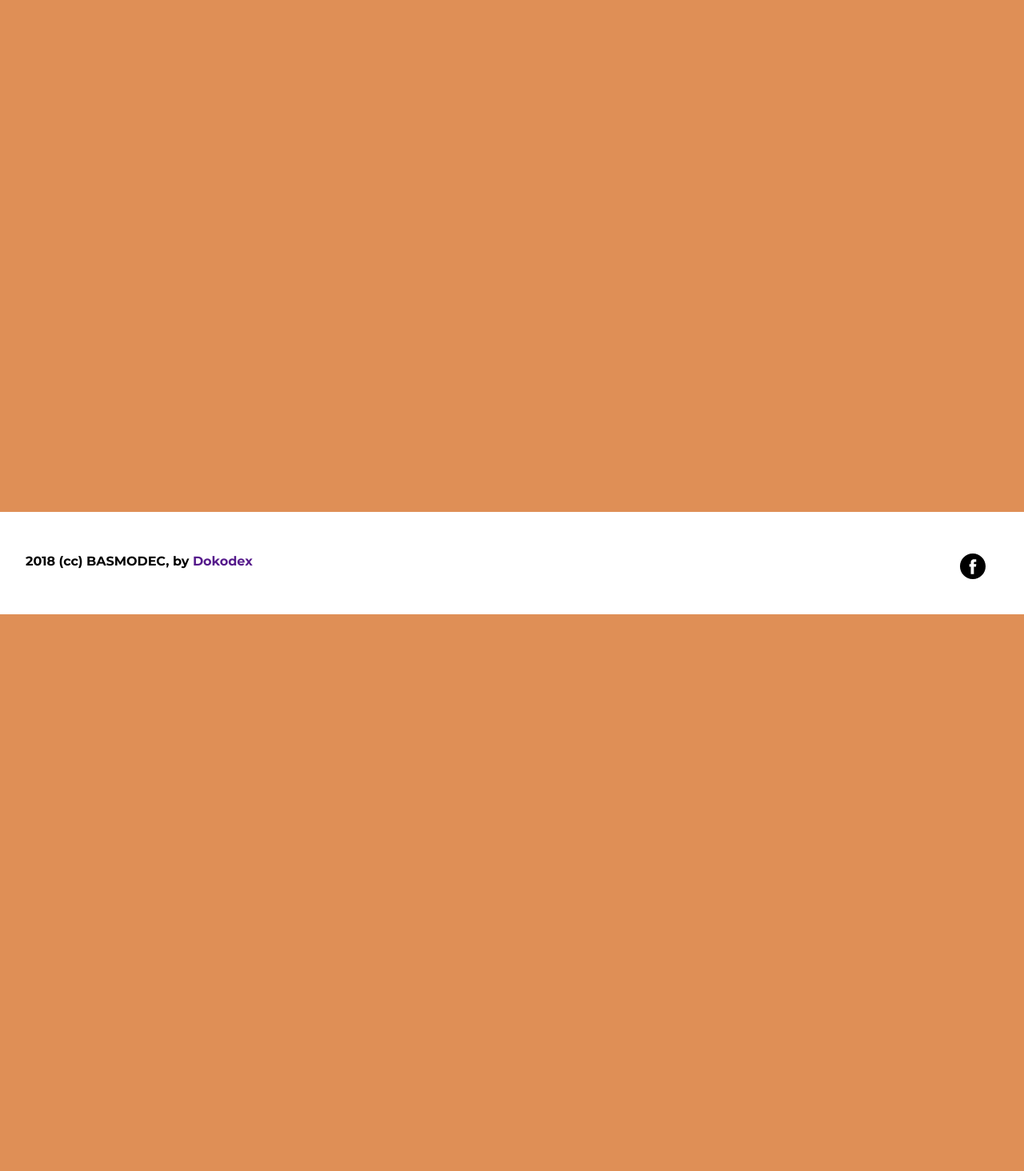
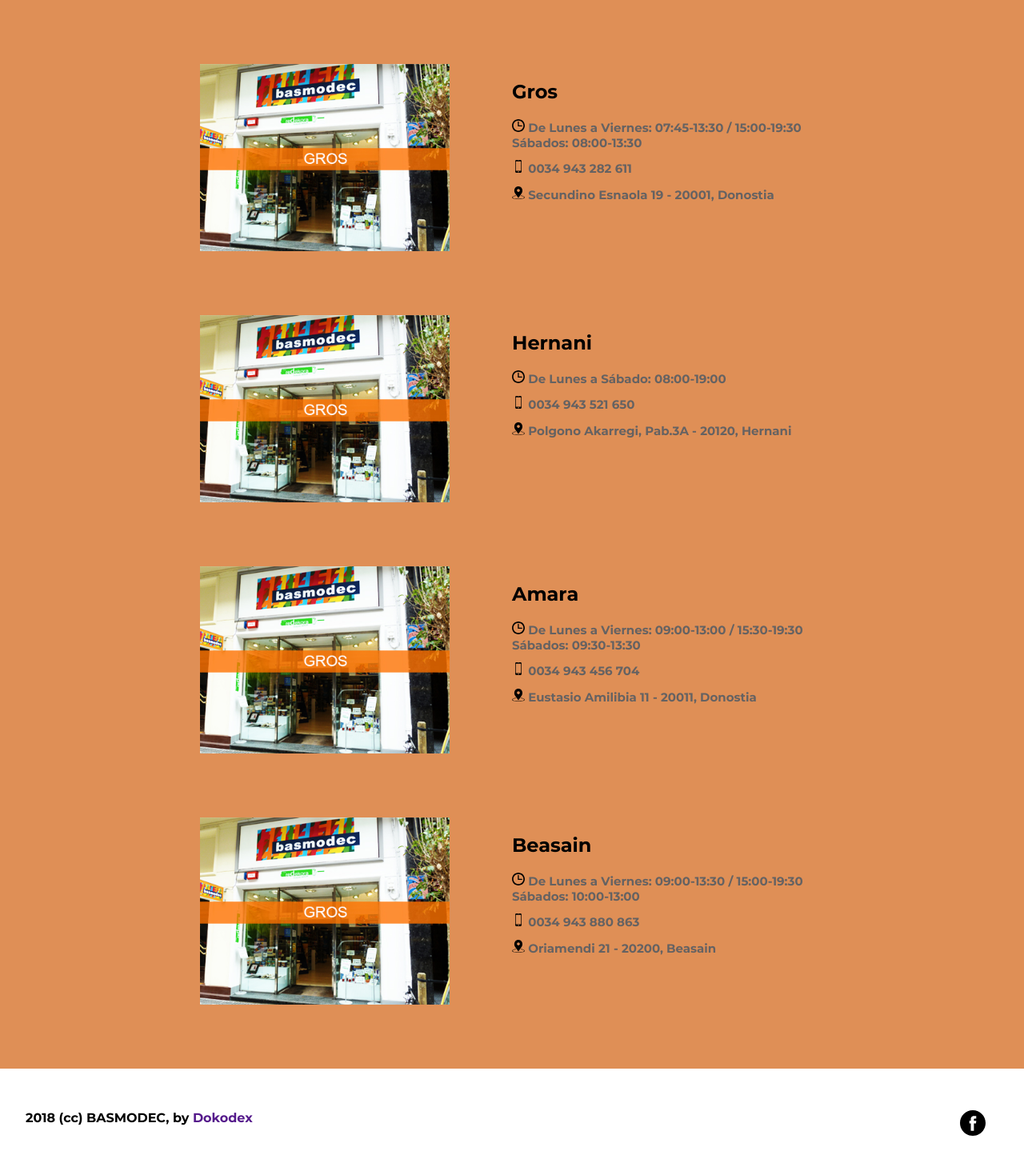
Before and after one commit to dokodex/basmodec2.0, a PHP site: page / in a window 1280 px wide. Shown: the part 112-1576 px from the top of the page at 80% size. Before the commit the page ends 880 px from the top, so only its background shows below. Run offline with PHP 8.4, Linux system fonts and the light colour scheme.

Commit message:
design/puntos-de-venta

```diff
--- /dev/null
+++ b/components/puntos-de-venta.php
@@ -0,0 +1,76 @@
+<section class="section puntos-de-venta">
+  <div class="puntos-de-venta__box">
+    <div class="puntos-de-venta__grid">
+      <div class="puntos-de-venta__location">
+        <img class="puntos-de-venta__img" src="img/puntos-de-venta/gros.jpg">
+        <div class="puntos-de-venta__maps">
+          <a class="puntos-de-venta__mapsbig__link" href="" target="_blank">
+            <?php require('imports/svg/location.svg'); ?>
+          </a>
+        </div>
+      </div>
+      <div class="puntos-de-venta__info">
+        <h1>Gros</h1>
+        <h2><?php require('imports/svg/clock.svg'); ?>De Lunes a Viernes: 07:45-13:30 / 15:00-19:30 <br> Sábados: 08:00-13:30 </h2>
+        <h2><?php require('imports/svg/phone.svg'); ?> 0034 943 282 611 </h2>
+        <h2><a class="puntos-de-venta__mapssmall__link" href="" target="_blank"><?php require('imports/svg/location.svg'); ?>Secundino Esnaola 19 - 20001, Donostia</a></h2>
+      </div>
+    </div>
+  </div>
+  <div class="puntos-de-venta__box">
+    <div class="puntos-de-venta__grid">
+      <div class="puntos-de-venta__location">
+        <img class="puntos-de-venta__img" src="img/puntos-de-venta/gros.jpg">
+        <div class="puntos-de-venta__maps">
+          <a class="puntos-de-venta__mapsbig__link" href="" target="_blank">
+            <?php require('imports/svg/location.svg'); ?>
+          </a>
+        </div>
+      </div>
+      <div class="puntos-de-venta__info">
+        <h1>Hernani</h1>
+        <h2><?php require('imports/svg/clock.svg'); ?>De Lunes a Sábado: 08:00-19:00</h2>
+        <h2><?php require('imports/svg/phone.svg'); ?> 0034 943 521 650 </h2>
+        <h2><a class="puntos-de-venta__mapssmall__link" href="" target="_blank"><?php require('imports/svg/location.svg'); ?>Polgono Akarregi, Pab.3A - 20120, Hernani</a></h2>
+      </div>
+    </div>
+  </div>
+  <div class="puntos-de-venta__box">
+    <div class="puntos-de-venta__grid">
+      <div class="puntos-de-venta__location">
+        <img class="puntos-de-venta__img" src="img/puntos-de-venta/gros.jpg">
+        <div class="puntos-de-venta__maps">
+          <a class="puntos-de-venta__mapsbig__link" href="" target="_blank">
+            <?php require('imports/svg/location.svg'); ?>
+          </a>
+        </div>
+      </div>
+      <div class="puntos-de-venta__info">
+        <h1>Amara</h1>
+        <h2><?php require('imports/svg/clock.svg'); ?>De Lunes a Viernes: 09:00-13:00 / 15:30-19:30 <br>
+        Sábados: 09:30-13:30</h2>
+        <h2><?php require('imports/svg/phone.svg'); ?> 0034 943 456 704 </h2>
+        <h2><a class="puntos-de-venta__mapssmall__link" href="" target="_blank"><?php require('imports/svg/location.svg'); ?>Eustasio Amilibia 11 - 20011, Donostia</a></h2>
+      </div>
+    </div>
+  </div>
+  <div class="puntos-de-venta__box">
+    <div class="puntos-de-venta__grid">
+      <div class="puntos-de-venta__location">
+        <img class="puntos-de-venta__img" src="img/puntos-de-venta/gros.jpg">
+        <div class="puntos-de-venta__maps">
+          <a class="puntos-de-venta__mapsbig__link" href="" target="_blank">
+            <?php require('imports/svg/location.svg'); ?>
+          </a>
+        </div>
+      </div>
+      <div class="puntos-de-venta__info">
+        <h1>Beasain</h1>
+        <h2><?php require('imports/svg/clock.svg'); ?>De Lunes a Viernes: 09:00-13:30 / 15:00-19:30 <br>
+        Sábados: 10:00-13:00 </h2>
+        <h2><?php require('imports/svg/phone.svg'); ?> 0034 943 880 863 </h2>
+        <h2><a class="puntos-de-venta__mapssmall__link" href="" target="_blank"><?php require('imports/svg/location.svg'); ?></a>Oriamendi 21 - 20200, Beasain</h2>
+      </div>
+    </div>
+  </div>
+</section>
--- a/css/main.css
+++ b/css/main.css
@@ -154,6 +154,73 @@ body {
   .footer__rrss {
     flex: 0 1 20%; } }
 
-.example {
-  max-width: 1280px;
-  height: 80vh; }
+.puntos-de-venta {
+  display: flex;
+  flex-flow: row wrap;
+  justify-content: space-between;
+  margin: auto;
+  margin-bottom: 5rem;
+  max-width: 780px;
+  position: relative;
+  z-index: 5; }
+
+.puntos-de-venta__box {
+  flex: 0 1 100%;
+  padding: 5rem 0 0 0; }
+
+.puntos-de-venta__grid {
+  display: grid;
+  grid-template-rows: 50% 50%; }
+
+.puntos-de-venta__location {
+  position: relative; }
+
+.puntos-de-venta__img {
+  width: 100%; }
+
+.puntos-de-venta__maps {
+  background-color: rgba(215, 115, 44, 0.8);
+  display: none;
+  height: 100%;
+  position: absolute;
+  text-align: center;
+  top: 0;
+  transition: opacity .2s;
+  opacity: 0;
+  width: 80%; }
+
+.puntos-de-venta__maps:hover {
+  opacity: 1; }
+
+.puntos-de-venta__mapsbig__link {
+  height: 100%;
+  width: 100%; }
+
+.puntos-de-venta__mapsbig__link .icon {
+  height: 3rem;
+  fill: white;
+  transform: translate(0rem, 4.5rem); }
+
+.puntos-de-venta__info {
+  text-align: center; }
+
+.puntos-de-venta__info h2 {
+  color: #656262;
+  font-size: 15px; }
+
+.puntos-de-venta__mapssmall__link {
+  text-decoration: none;
+  color: #656262; }
+
+.puntos-de-venta__info .icon {
+  height: 1rem; }
+
+@media only screen and (min-width: 768px) {
+  .puntos-de-venta__grid {
+    grid-template-columns: 50% 50%; }
+  .puntos-de-venta__img {
+    width: 80%; }
+  .puntos-de-venta__info {
+    text-align: left; }
+  .puntos-de-venta__maps {
+    display: inherit; } }
--- a/index.php
+++ b/index.php
@@ -1,3 +1,3 @@
 <?php require_once('header.php'); ?>
-<?php require_once('components/example.php'); ?>
+<?php require_once('components/puntos-de-venta.php'); ?>
 <?php require_once('footer.php'); ?>
--- /dev/null
+++ b/scss/components/_puntos-de-venta.scss
@@ -0,0 +1,106 @@
+$about-max-width: $grid-content;
+$puntos-de-venta-info-h2-font-color:$color-gray-content;
+$puntos-de-venta-location-background-color:$color-orange-background;
+$puntos-de-venta-mapsbig-icon-color:$color-white;
+
+.puntos-de-venta{
+  display: flex;
+  flex-flow: row wrap;
+  justify-content: space-between; // colocar horizontalmente
+  margin: auto;
+  margin-bottom: 5rem;
+  max-width: $about-max-width;
+  position: relative;
+  z-index: 5;
+}
+
+.puntos-de-venta__box{
+  flex: 0 1 100%;
+  padding: 5rem 0 0 0;
+}
+
+.puntos-de-venta__grid{
+  display:grid;
+  grid-template-rows: 50% 50%;
+}
+
+.puntos-de-venta__location{
+  position: relative;
+}
+
+.puntos-de-venta__img{
+  width: 100%;
+}
+
+.puntos-de-venta__maps{
+  background-color: $puntos-de-venta-location-background-color;
+  display: none;
+  height: 100%;
+  position: absolute;
+  text-align: center;
+  top:0;
+  transition: opacity .2s;
+  opacity: 0;
+  width: 80%;
+}
+
+.puntos-de-venta__maps:hover{
+  opacity: 1;
+}
+
+.puntos-de-venta__mapsbig__link{
+  height: 100%;
+  width: 100%;
+}
+
+.puntos-de-venta__mapsbig__link .icon{
+  height: 3rem;
+  fill:$puntos-de-venta-mapsbig-icon-color;
+  transform: translate(-0rem,4.5rem);
+
+}
+
+.puntos-de-venta__info{
+  text-align: center;
+}
+
+.puntos-de-venta__info h2{
+  color: $puntos-de-venta-info-h2-font-color;
+  font-size: 15px;
+}
+
+.puntos-de-venta__mapssmall__link{
+  text-decoration: none;
+  color: $puntos-de-venta-info-h2-font-color;
+}
+
+.puntos-de-venta__info .icon{
+  height: 1rem;
+}
+
+@media #{$breakpoints-medium} {
+  .puntos-de-venta__grid{
+    grid-template-columns: 50% 50%;
+  }
+
+  .puntos-de-venta__img{
+    width: 80%;
+  }
+
+  .puntos-de-venta__info{
+    text-align: left;
+  }
+
+  .puntos-de-venta__maps{
+    display: inherit;
+  }
+
+}
+
+@media #{$breakpoints-large} {
+
+}
+
+@media #{$breakpoints-xlarge} {
+
+}
--- a/scss/main.scss
+++ b/scss/main.scss
@@ -21,4 +21,4 @@
 
 //components
 
-@import 'components/example';
+@import 'components/puntos-de-venta';
--- a/scss/variables/_colors.scss
+++ b/scss/variables/_colors.scss
@@ -1,3 +1,4 @@
+$color-corporative: #ff8000;
 $color-orange-background:rgba(215, 115, 44, 0.8);
 $color-gray-content:#656262;
 $color-white:white;
--- a/scss/variables/_grid.scss
+++ b/scss/variables/_grid.scss
@@ -1,2 +1,2 @@
 $grid:1280px;
-$grid-content: 680px;
+$grid-content: 780px;
```
Also changed, not shown: imports/svg/clock.svg (added), imports/svg/location.svg (added), imports/svg/phone.svg (added).
